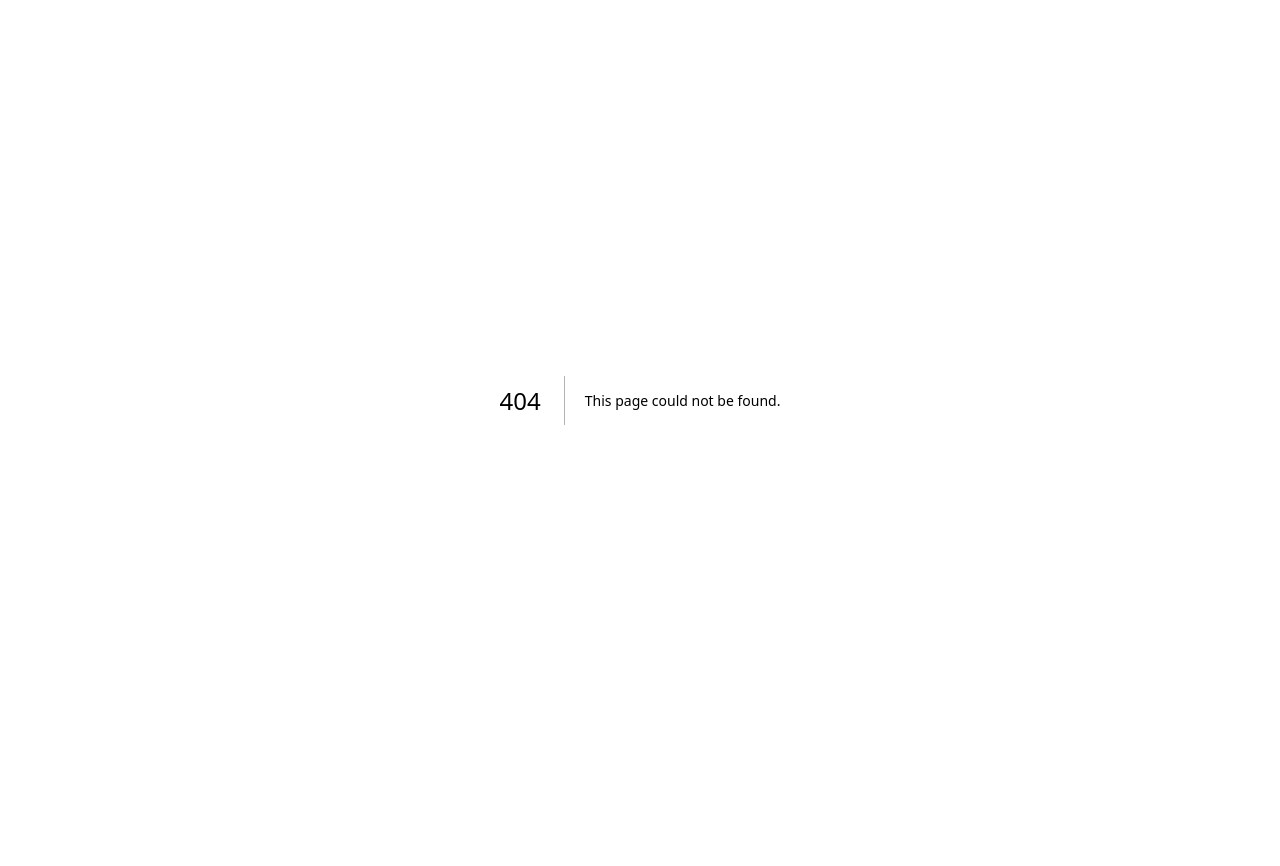
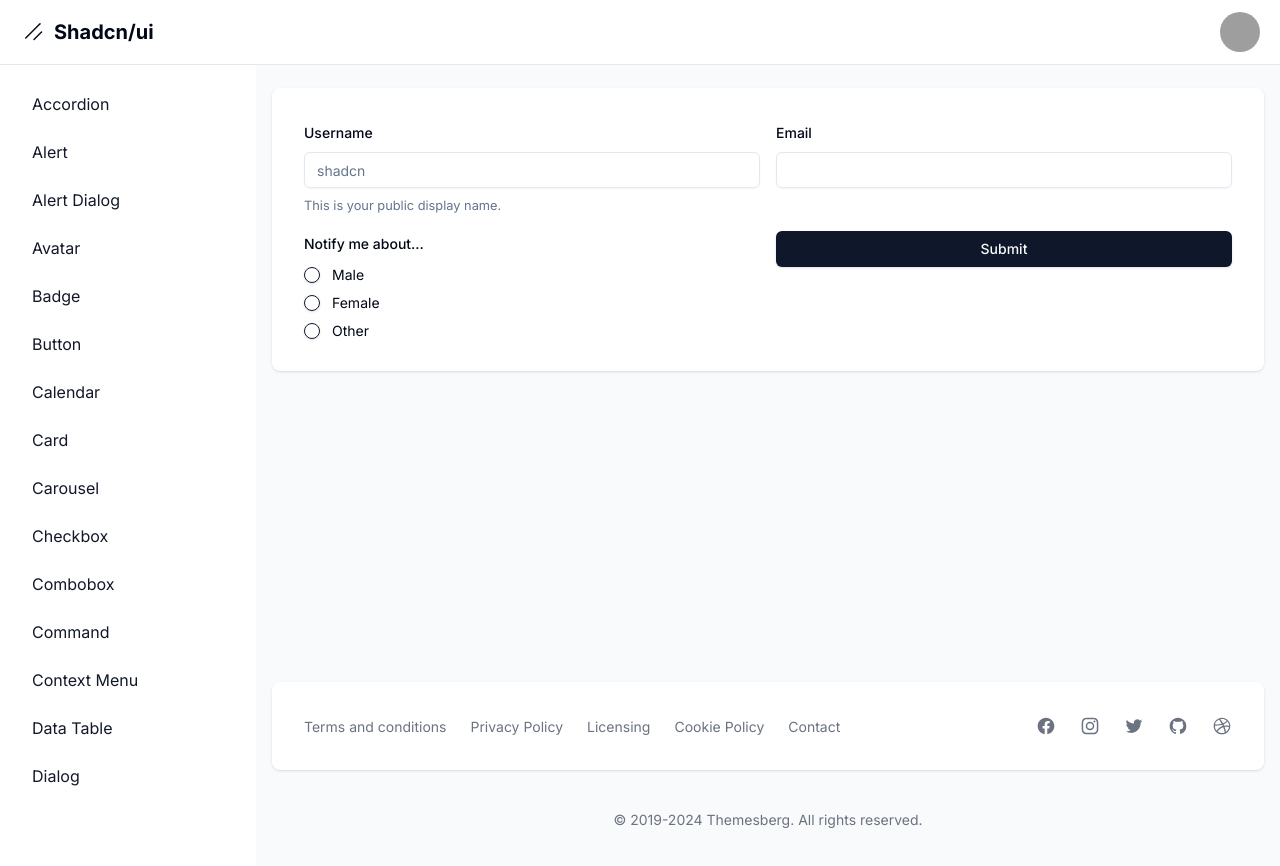
Before and after one commit to hballesteros/shadcn-dashboard, a Next.js app: page /dashboard/form in a window 1280 px wide. Before the commit this address had no page. Shown: the top 866 px of the page. Before the commit the page ends 800 px from the top, so only its background shows below. Built offline with nearby package versions, Linux system fonts and the light colour scheme; grey boxes are pictures that could not be loaded.

Commit message:
feat: Add @hookform/resolvers package for form validation
- Add @hookform/resolvers package to enable form validation functionality in the application.
- Update package.json to include the latest stable version of @hookform/resolvers.

```diff
--- a/package.json
+++ b/package.json
@@ -9,6 +9,7 @@
     "lint": "next lint"
   },
   "dependencies": {
+    "@hookform/resolvers": "^3.6.0",
     "@radix-ui/react-accordion": "^1.1.2",
     "@radix-ui/react-alert-dialog": "^1.1.1",
     "@radix-ui/react-avatar": "^1.1.0",
@@ -21,6 +22,7 @@
     "@radix-ui/react-menubar": "^1.1.1",
     "@radix-ui/react-popover": "^1.1.1",
     "@radix-ui/react-progress": "^1.1.0",
+    "@radix-ui/react-radio-group": "^1.2.0",
     "@radix-ui/react-select": "^2.1.1",
     "@radix-ui/react-slider": "^1.2.0",
     "@radix-ui/react-slot": "^1.1.0",
@@ -40,11 +42,13 @@
     "react": "^18",
     "react-day-picker": "^8.10.1",
     "react-dom": "^18",
+    "react-hook-form": "^7.52.0",
     "sonner": "^1.5.0",
     "tailwind-merge": "^2.3.0",
     "tailwindcss-animate": "^1.0.7",
     "unique-names-generator": "^4.7.1",
-    "uuid": "^10.0.0"
+    "uuid": "^10.0.0",
+    "zod": "^3.23.8"
   },
   "devDependencies": {
     "@types/node": "^20",
--- /dev/null
+++ b/src/app/dashboard/form/page.tsx
@@ -0,0 +1,132 @@
+
+'use client'
+
+import { zodResolver } from "@hookform/resolvers/zod"
+import { useForm } from "react-hook-form"
+import { z } from 'zod'
+
+import { Button } from "@/components/ui/button"
+import {
+  Form,
+  FormControl,
+  FormDescription,
+  FormField,
+  FormItem,
+  FormLabel,
+  FormMessage,
+} from "@/components/ui/form"
+import { Input } from "@/components/ui/input"
+import { RadioGroup, RadioGroupItem } from "@/components/ui/radio-group"
+
+const formSchema = z.object({
+  username: z.string().min(2).max(20),
+  email: z.string().email(),
+  gender: z.enum(['male', 'female', 'other'], { message: 'Select...' }),
+})
+
+export default function Page() {
+
+  // 1. Define your form.
+  const form = useForm<z.infer<typeof formSchema>>({
+    resolver: zodResolver(formSchema),
+    defaultValues: {
+      username: "",
+      email: "",
+    },
+  })
+
+  // 2. Define a submit handler.
+  function onSubmit(values: z.infer<typeof formSchema>) {
+    // Do something with the form values.
+    // ✅ This will be type-safe and validated.
+    console.log({ values })
+  }
+
+  return (
+    <div>
+      <Form {...form}>
+        <form noValidate onSubmit={form.handleSubmit(onSubmit)} className="grid grid-cols-2 gap-4">
+
+          {/* Username  */}
+          <FormField
+            control={form.control}
+            name="username"
+            render={({ field }) => (
+              <FormItem>
+                <FormLabel>Username</FormLabel>
+                <FormControl>
+                  <Input placeholder="shadcn" {...field} />
+                </FormControl>
+                <FormDescription>
+                  This is your public display name.
+                </FormDescription>
+                <FormMessage />
+              </FormItem>
+            )}
+          />
+
+          {/* Email */}
+          <FormField
+            control={form.control}
+            name="email"
+            render={({ field }) => (
+              <FormItem>
+                <FormLabel>Email</FormLabel>
+                <FormControl>
+                  <Input type="email" {...field} />
+                </FormControl>
+                <FormMessage />
+              </FormItem>
+            )}
+          />
+
+          {/* Radio Group */}
+          <FormField
+            control={form.control}
+            name="gender"
+            render={({ field }) => (
+              <FormItem className="space-y-3">
+                <FormLabel>Notify me about...</FormLabel>
+                <FormControl>
+                  <RadioGroup
+                    onValueChange={field.onChange}
+                    defaultValue={field.value}
+                    className="flex flex-col space-y-1"
+                  >
+
+                    <FormItem className="flex items-center space-x-3 space-y-0">
+                      <FormControl>
+                        <RadioGroupItem value="male" />
+                      </FormControl>
+                      <FormLabel className="font-normal">Male</FormLabel>
+                    </FormItem>
+
+                    <FormItem className="flex items-center space-x-3 space-y-0">
+                      <FormControl>
+                        <RadioGroupItem value="female" />
+                      </FormControl>
+                      <FormLabel className="font-normal">Female</FormLabel>
+                    </FormItem>
+
+                    <FormItem className="flex items-center space-x-3 space-y-0">
+                      <FormControl>
+                        <RadioGroupItem value="other" />
+                      </FormControl>
+                      <FormLabel className="font-normal">Other</FormLabel>
+                    </FormItem>
+
+                  </RadioGroup>
+                </FormControl>
+                <FormMessage />
+              </FormItem>
+            )}
+          />
+
+          {/* Submit */}
+          <Button type="submit">Submit</Button>
+
+        </form>
+      </Form>
+    </div>
+  );
+}
--- a/src/app/dashboard/layout.tsx
+++ b/src/app/dashboard/layout.tsx
@@ -29,6 +29,7 @@ const links = [
   { name: "toast", href: "toast" },
   { name: "tabs", href: "tabs" },
   { name: "data table", href: "data-table" },
+  { name: "form", href: "form" },
 ].sort((a, b) => a.name.localeCompare(b.name));
 
 export default function DashboardLayout({
--- /dev/null
+++ b/src/components/ui/form.tsx
@@ -0,0 +1,176 @@
+import * as React from "react"
+import * as LabelPrimitive from "@radix-ui/react-label"
+import { Slot } from "@radix-ui/react-slot"
+import {
+  Controller,
+  ControllerProps,
+  FieldPath,
+  FieldValues,
+  FormProvider,
+  useFormContext,
+} from "react-hook-form"
+
+import { cn } from "@/lib/utils"
+import { Label } from "@/components/ui/label"
+
+const Form = FormProvider
+
+type FormFieldContextValue<
+  TFieldValues extends FieldValues = FieldValues,
+  TName extends FieldPath<TFieldValues> = FieldPath<TFieldValues>
+> = {
+  name: TName
+}
+
+const FormFieldContext = React.createContext<FormFieldContextValue>(
+  {} as FormFieldContextValue
+)
+
+const FormField = <
+  TFieldValues extends FieldValues = FieldValues,
+  TName extends FieldPath<TFieldValues> = FieldPath<TFieldValues>
+>({
+  ...props
+}: ControllerProps<TFieldValues, TName>) => {
+  return (
+    <FormFieldContext.Provider value={{ name: props.name }}>
+      <Controller {...props} />
+    </FormFieldContext.Provider>
+  )
+}
+
+const useFormField = () => {
+  const fieldContext = React.useContext(FormFieldContext)
+  const itemContext = React.useContext(FormItemContext)
+  const { getFieldState, formState } = useFormContext()
+
+  const fieldState = getFieldState(fieldContext.name, formState)
+
+  if (!fieldContext) {
+    throw new Error("useFormField should be used within <FormField>")
+  }
+
+  const { id } = itemContext
+
+  return {
+    id,
+    name: fieldContext.name,
+    formItemId: `${id}-form-item`,
+    formDescriptionId: `${id}-form-item-description`,
+    formMessageId: `${id}-form-item-message`,
+    ...fieldState,
+  }
+}
+
+type FormItemContextValue = {
+  id: string
+}
+
+const FormItemContext = React.createContext<FormItemContextValue>(
+  {} as FormItemContextValue
+)
+
+const FormItem = React.forwardRef<
+  HTMLDivElement,
+  React.HTMLAttributes<HTMLDivElement>
+>(({ className, ...props }, ref) => {
+  const id = React.useId()
+
+  return (
+    <FormItemContext.Provider value={{ id }}>
+      <div ref={ref} className={cn("space-y-2", className)} {...props} />
+    </FormItemContext.Provider>
+  )
+})
+FormItem.displayName = "FormItem"
+
+const FormLabel = React.forwardRef<
+  React.ElementRef<typeof LabelPrimitive.Root>,
+  React.ComponentPropsWithoutRef<typeof LabelPrimitive.Root>
+>(({ className, ...props }, ref) => {
+  const { error, formItemId } = useFormField()
+
+  return (
+    <Label
+      ref={ref}
+      className={cn(error && "text-destructive", className)}
+      htmlFor={formItemId}
+      {...props}
+    />
+  )
+})
+FormLabel.displayName = "FormLabel"
+
+const FormControl = React.forwardRef<
+  React.ElementRef<typeof Slot>,
+  React.ComponentPropsWithoutRef<typeof Slot>
+>(({ ...props }, ref) => {
+  const { error, formItemId, formDescriptionId, formMessageId } = useFormField()
+
+  return (
+    <Slot
+      ref={ref}
+      id={formItemId}
+      aria-describedby={
+        !error
+          ? `${formDescriptionId}`
+          : `${formDescriptionId} ${formMessageId}`
+      }
+      aria-invalid={!!error}
+      {...props}
+    />
+  )
+})
+FormControl.displayName = "FormControl"
+
+const FormDescription = React.forwardRef<
+  HTMLParagraphElement,
+  React.HTMLAttributes<HTMLParagraphElement>
+>(({ className, ...props }, ref) => {
+  const { formDescriptionId } = useFormField()
+
+  return (
+    <p
+      ref={ref}
+      id={formDescriptionId}
+      className={cn("text-[0.8rem] text-muted-foreground", className)}
+      {...props}
+    />
+  )
+})
+FormDescription.displayName = "FormDescription"
+
+const FormMessage = React.forwardRef<
+  HTMLParagraphElement,
+  React.HTMLAttributes<HTMLParagraphElement>
+>(({ className, children, ...props }, ref) => {
+  const { error, formMessageId } = useFormField()
+  const body = error ? String(error?.message) : children
+
+  if (!body) {
+    return null
+  }
+
+  return (
+    <p
+      ref={ref}
+      id={formMessageId}
+      className={cn("text-[0.8rem] font-medium text-destructive", className)}
+      {...props}
+    >
+      {body}
+    </p>
+  )
+})
+FormMessage.displayName = "FormMessage"
+
+export {
+  useFormField,
+  Form,
+  FormItem,
+  FormLabel,
+  FormControl,
+  FormDescription,
+  FormMessage,
+  FormField,
+}
--- /dev/null
+++ b/src/components/ui/radio-group.tsx
@@ -0,0 +1,44 @@
+"use client"
+
+import * as React from "react"
+import { CheckIcon } from "@radix-ui/react-icons"
+import * as RadioGroupPrimitive from "@radix-ui/react-radio-group"
+
+import { cn } from "@/lib/utils"
+
+const RadioGroup = React.forwardRef<
+  React.ElementRef<typeof RadioGroupPrimitive.Root>,
+  React.ComponentPropsWithoutRef<typeof RadioGroupPrimitive.Root>
+>(({ className, ...props }, ref) => {
+  return (
+    <RadioGroupPrimitive.Root
+      className={cn("grid gap-2", className)}
+      {...props}
+      ref={ref}
+    />
+  )
+})
+RadioGroup.displayName = RadioGroupPrimitive.Root.displayName
+
+const RadioGroupItem = React.forwardRef<
+  React.ElementRef<typeof RadioGroupPrimitive.Item>,
+  React.ComponentPropsWithoutRef<typeof RadioGroupPrimitive.Item>
+>(({ className, ...props }, ref) => {
+  return (
+    <RadioGroupPrimitive.Item
+      ref={ref}
+      className={cn(
+        "aspect-square h-4 w-4 rounded-full border border-primary text-primary shadow focus:outline-none focus-visible:ring-1 focus-visible:ring-ring disabled:cursor-not-allowed disabled:opacity-50",
+        className
+      )}
+      {...props}
+    >
+      <RadioGroupPrimitive.Indicator className="flex items-center justify-center">
+        <CheckIcon className="h-3.5 w-3.5 fill-primary" />
+      </RadioGroupPrimitive.Indicator>
+    </RadioGroupPrimitive.Item>
+  )
+})
+RadioGroupItem.displayName = RadioGroupPrimitive.Item.displayName
+
+export { RadioGroup, RadioGroupItem }
```
Also changed, not shown: 1 other file (tests, documents, lock files or other folders).
